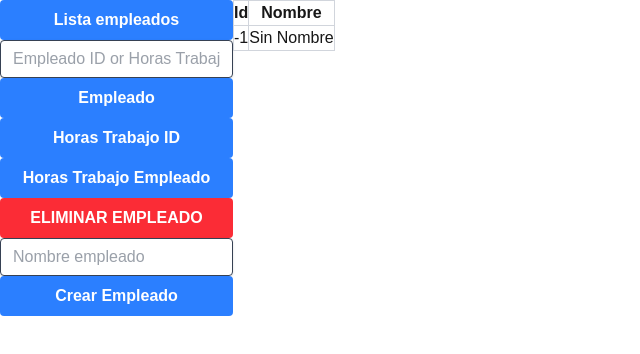
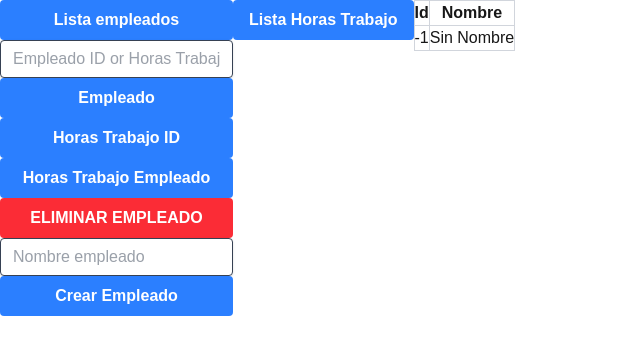
Before and after one commit to robermiranda/segula-web, a Next.js app: page / in a window 1280 px wide. Shown: the top 354 px of the page, without its empty margins (0-640 px from the left). Built offline with nearby package versions, Linux system fonts and the light colour scheme.

Commit message:
add funcionalidad para obtener la lista total de horas trabajo

```diff
--- /dev/null
+++ b/src/app/horas-trabajo/get-horas-trabajo.tsx
@@ -0,0 +1,25 @@
+import type { ThorasTrabajo } from "@/app/main";
+
+export default function GetHorasTrabajo ({
+    setHorasTrabajo,
+    setComponente }: {
+        setHorasTrabajo: (x: ThorasTrabajo[]) => void,
+        setComponente: (x: string) => void
+    }) {
+
+    async function getListaHorasTrabajo () {
+        const response = await fetch('/horas-trabajo');
+        const data = await response.json();
+        setHorasTrabajo(data);
+        setComponente('HORAS_TRABAJO_LISTA')
+    }
+
+    return (
+        <button type="button"
+            onClick={getListaHorasTrabajo}
+            className="bg-blue-500 hover:bg-blue-700 text-white font-bold py-2 px-4 rounded">
+
+            Lista Horas Trabajo
+        </button>
+    );
+}
--- a/src/app/horas-trabajo/respuestas/res-horas-trabajo.tsx
+++ b/src/app/horas-trabajo/respuestas/res-horas-trabajo.tsx
@@ -20,6 +20,7 @@ export default function HorasTrabajoEmpleado ({
                             <th className="border border-gray-300">Fecha</th>
                             <th className="border border-gray-300">Hora Entrada</th>
                             <th className="border border-gray-300">Hora Salida</th>
+                            <th className="border border-gray-300">Empleado ID</th>
                         </tr>
                     </thead>
                     <tbody>
@@ -30,6 +31,7 @@ export default function HorasTrabajoEmpleado ({
                                 <td className="border border-gray-300">{horas.fecha.split('T')[0]}</td>
                                 <td className="border border-gray-300">{horas.horaEntrada}</td>
                                 <td className="border border-gray-300">{horas.horaSalida}</td>
+                                <td className="border border-gray-300">{horas.empleadoId}</td>
                             </tr>
                         ))
                     }
--- a/src/app/main.tsx
+++ b/src/app/main.tsx
@@ -8,6 +8,7 @@ import ListaEmpleados from "@/app/empleados/respuestas/res-empleados";
 import Empleado from "./empleados/respuestas/res-empleado";
 import EmpleadoEliminado from "@/app/empleados/respuestas/res-empleado-delete";
 import HorasTrabajoEmpleado from "@/app/horas-trabajo/respuestas/res-horas-trabajo";
+import GetHorasTrabajo from "@/app/horas-trabajo/get-horas-trabajo";
 
 export type Templeado = {
     id: number;
@@ -20,6 +21,15 @@ export type ThorasTrabajo = {
     horaEntrada: string;
     horaSalida: string;
     empleadoId: number;
+}
+
+export type Tpayroll = {
+    diasTrabajados: number;
+    horasTrabajadas: number;
+    horasNormales: number;
+    horasExtra: number;
+    tarifaHoraria: number;
+    payroll: number;
 }
 
 const empleadoNull = {id:-1, nombre:'Sin Nombre'}
@@ -41,6 +51,7 @@ export default function Main () {
             case 'EMPLEADO': return <Empleado empleado={empleado}></Empleado>
             case 'EMPLEADOS': return <ListaEmpleados empleados={empleados}></ListaEmpleados>
             case 'EMPLEADO_ELIMINADO': return <EmpleadoEliminado responseStatusCode={responseStatusCode}></EmpleadoEliminado>;
+            case 'HORAS_TRABAJO_LISTA':
             case 'HORAS_TRABAJO': return <HorasTrabajoEmpleado horasTrabajo={horasTrabajo}></HorasTrabajoEmpleado>
             case 'HORAS_TRABAJO_ID': return <HorasTrabajoEmpleado horasTrabajoId={horasTrabajoId}></HorasTrabajoEmpleado>
         }
@@ -61,8 +72,7 @@ export default function Main () {
                 <PostEmpleado setEmpleado={setEmpleado} setComponente={setComponente}></PostEmpleado>
             </div>
             <div className="flex flex-col">
-                {//aqui la forma para las horas de trabajo
-                }
+                <GetHorasTrabajo setHorasTrabajo={setHorasTrabajo} setComponente={setComponente}></GetHorasTrabajo>
             </div>
             <div>
                 <ResultComponent></ResultComponent>
```
